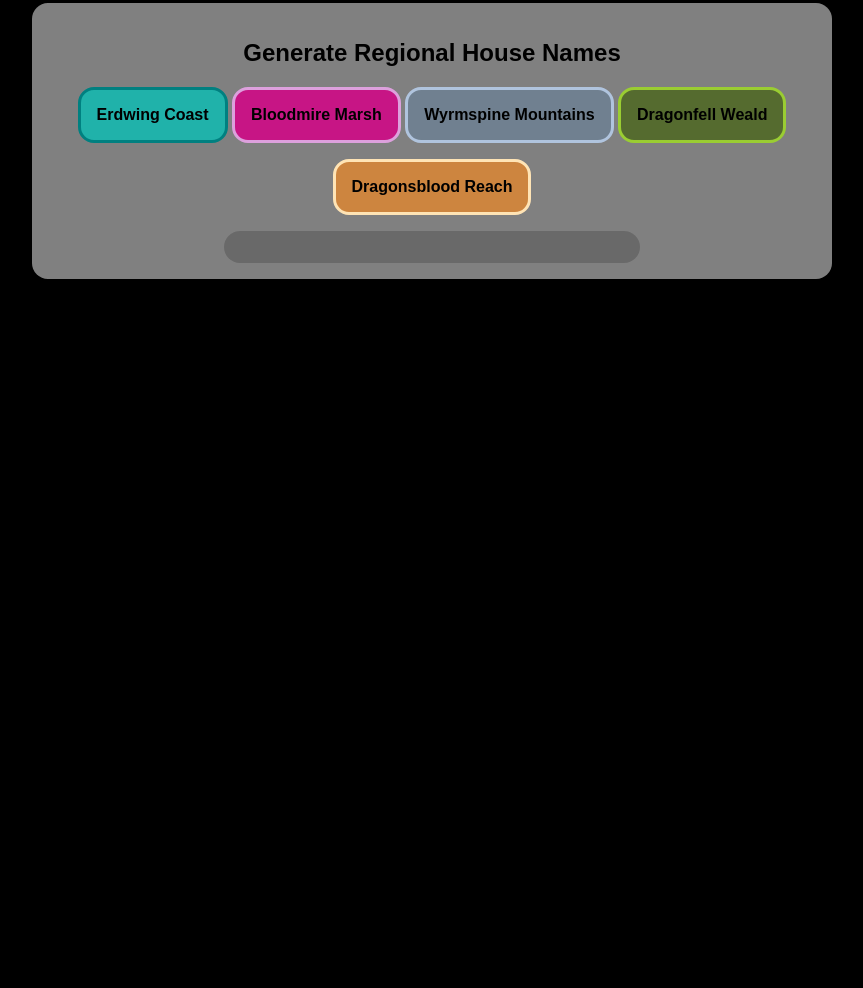
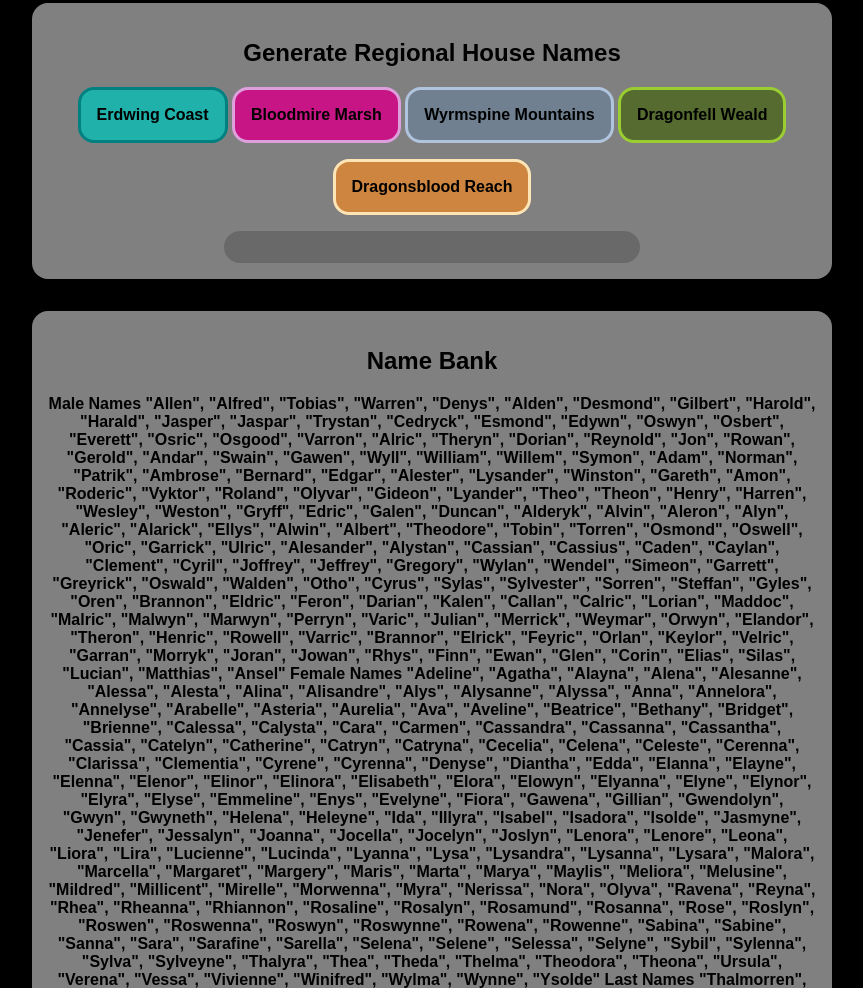
Before and after one commit to Grisanne/Grisanne.github.io, a plain HTML site: page index.html in a window 1280 px wide. Shown: the part 277-1265 px from the top of the page, without its empty margins (208-1071 px from the left). Before the commit the page ends 1232 px from the top, so only its background shows below. Drawn offline with Linux system fonts and the light colour scheme.

Commit message:
Update index.html

```diff
--- a/index.html
+++ b/index.html
@@ -28,7 +28,7 @@
   </div>
   <ul id="house-name-result"></ul>
 </div>
-<div class="container>
+<div class="container">
 <h2>Name Bank</h2>
   <p>
   Male Names
```
